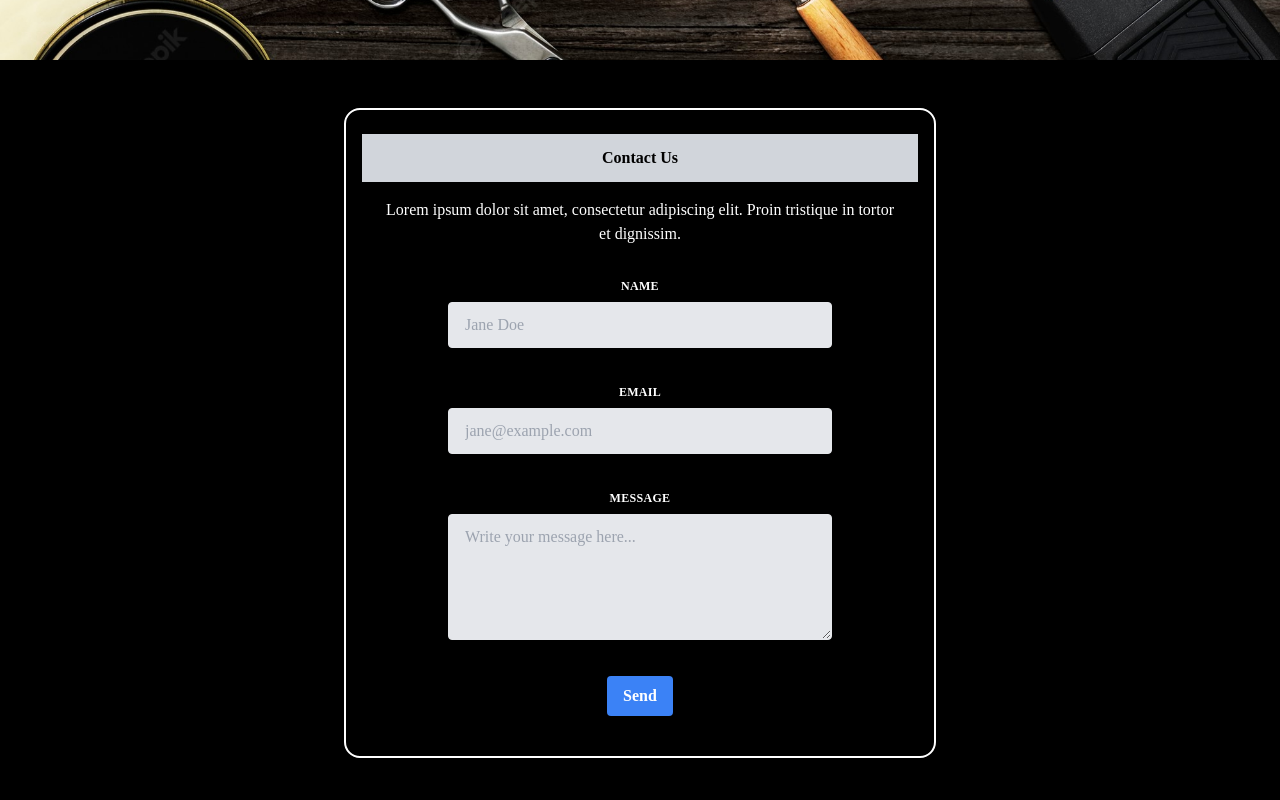
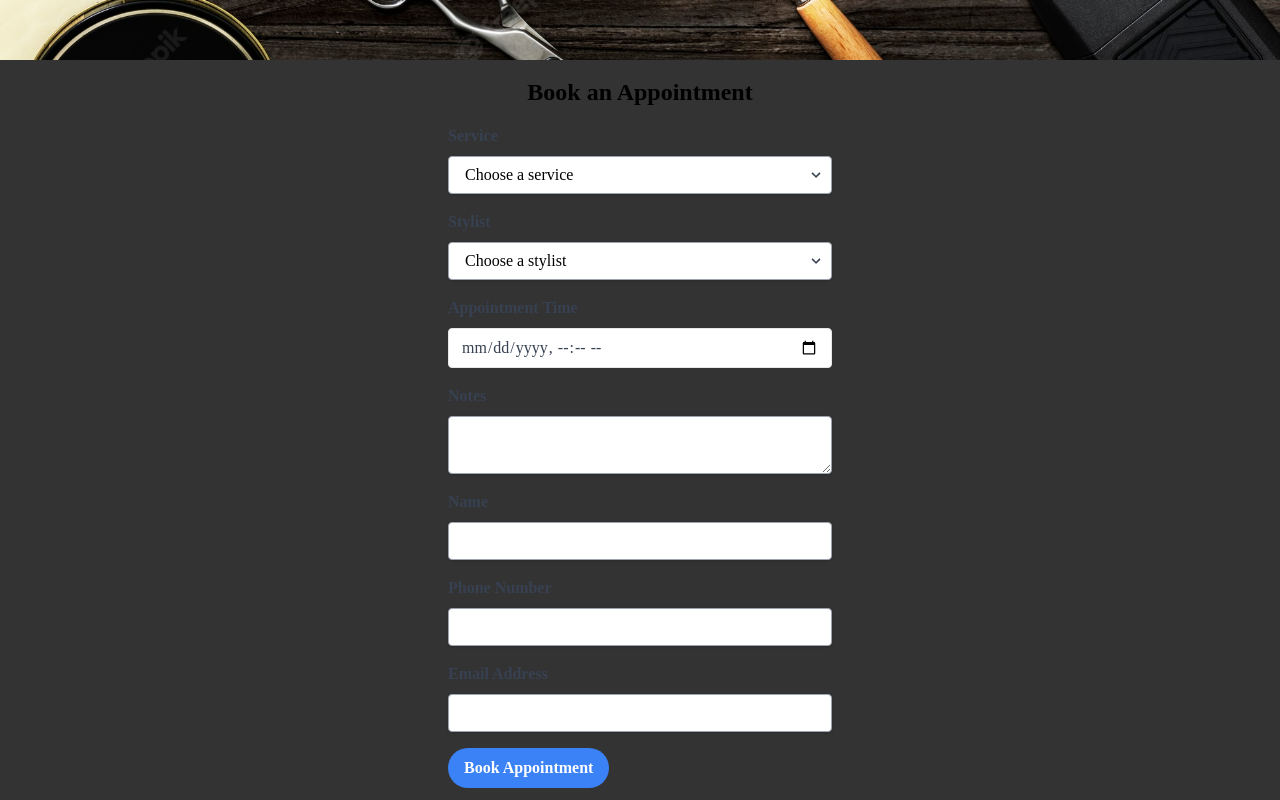
Before and after one commit to Ammad-786/cardsReact, a React (Create React App) app: page / in a window 1280 px wide. Shown: the part 2340-3140 px from the top of the page. Built offline with nearby package versions, Linux system fonts and the light colour scheme.

Commit message:
appointment work

```diff
--- a/package.json
+++ b/package.json
@@ -7,6 +7,7 @@
     "@testing-library/react": "^13.4.0",
     "@testing-library/user-event": "^13.5.0",
     "axios": "^1.2.2",
+    "console": "^0.7.2",
     "flask": "^0.2.10",
     "framer-motion": "^8.0.2",
     "react": "^18.2.0",
--- a/src/App.js
+++ b/src/App.js
@@ -5,7 +5,7 @@ import Navbar from './components/Navbar';
 import Services from './components/Services';
 import Footer from './components/Footer';
 import Contact from './components/Contact';
-// import AppointmentPage from './components/AppointmentPage';
+import AppointmentPage from './components/AppointmentPage';
 
 function App() {
   return (
@@ -14,7 +14,7 @@ function App() {
       <Home/>
       <AboutUs/>
       <Services/>
-      {/* <AppointmentPage/> */}
+      <AppointmentPage/>
       <Contact/>
       <Footer/>
     </>
--- a/src/components/AppointmentPage.jsx
+++ b/src/components/AppointmentPage.jsx
@@ -6,13 +6,33 @@ function AppointmentPage() {
   const [selectedStylist, setSelectedStylist] = useState('');
   const [appointmentTime, setAppointmentTime] = useState('');
   const [appointmentNotes, setAppointmentNotes] = useState('');
+  const [appointmentName, setAppointmentName] = useState('');
+  const [phoneNumber, setPhoneNumber] = useState('');
+  const [emailAddress, setEmailAddress] = useState('');
 
   // list of available services and stylists for the salon
   const services = ['Haircut', 'Color', 'Blowout', 'Updo'];
   const stylists = ['Alice', 'Bob', 'Charlie', 'Diane'];
 
   const handleSubmit = (event) => {
+    console.log('handleSubmit function called');
     event.preventDefault();
+    console.log('selectedService:', selectedService);
+    console.log('selectedStylist:', selectedStylist);
+    console.log('appointmentTime:', appointmentTime);
+    console.log('appointmentNotes:', appointmentNotes);
+    console.log('appointmentName:', appointmentName);
+    console.log('phoneNumber:', phoneNumber);
+    console.log('emailAddress:', emailAddress);
+    console.log({
+      selectedService,
+      selectedStylist,
+      appointmentTime,
+      appointmentNotes,
+      appointmentName,
+      phoneNumber,
+      emailAddress
+    });
     // save the appointment details to the database or some other backend service
   }
 
@@ -87,19 +107,57 @@ function AppointmentPage() {
           <textarea
             id="appointmentNotes"
             name="appointmentNotes"
-              className="appearance-none border rounded w-full py-2 px-3 text-gray-700 leading-tight focus:outline-none focus:shadow-outline"
+            className="block appearance-none w-full bg-white border border-gray-400 hover:border-gray-500 px-4 py-2 pr-8 rounded shadow leading-tight focus:outline-none focus:shadow-outline"
             value={appointmentNotes}
             onChange={(event) => setAppointmentNotes(event.target.value)}
+            required
           />
         </div>
-              <div className="flex items-center justify-between">
-              <button
-                       type="submit"
-                       className="bg-blue-500 hover:bg-blue-700 text-white font-bold py-2 px-4 rounded focus:outline-none focus:shadow-outline"
-                     >
+        <div className="mb-4">
+          <label className="block font-bold mb-2 text-gray-700" htmlFor="appointmentName">
+          Name
+          </label>
+          <input
+            type="text"
+            id="appointmentName"
+            name="appointmentName"
+            className="block appearance-none w-full bg-white border border-gray-400 hover:border-gray-500 px-4 py-2 pr-8 rounded shadow leading-tight focus:outline-none focus:shadow-outline"
+            value={appointmentName}
+            onChange={(event) => setAppointmentName(event.target.value)}
+            required
+          />
+        </div>
+        <div className="mb-4">
+          <label className="block font-bold mb-2 text-gray-700" htmlFor="phoneNumber">
+            Phone Number
+          </label>
+          <input
+            type="tel"
+            id="phoneNumber"
+            name="phoneNumber"
+            className="block appearance-none w-full bg-white border border-gray-400 hover:border-gray-500 px-4 py-2 pr-8 rounded shadow leading-tight focus:outline-none focus:shadow-outline"
+            value={phoneNumber}
+            onChange={(event) => setPhoneNumber(event.target.value)}
+            required
+          />
+        </div>
+        <div className="mb-4">
+          <label className="block font-bold mb-2 text-gray-700" htmlFor="emailAddress">
+            Email Address
+          </label>
+          <input
+            type="email"
+            id="emailAddress"
+            name="emailAddress"
+            className="block appearance-none w-full bg-white border border-gray-400 hover:border-gray-500 px-4 py-2 pr-8 rounded shadow leading-tight focus:outline-none focus:shadow-outline"
+            value={emailAddress}
+            onChange={(event) => setEmailAddress(event.target.value)}
+            required
+          />
+        </div>
+        <button type="submit" className="px-4 py-2 font-bold text-white bg-blue-500 rounded-full hover:bg-blue-700 focus:outline-none focus:shadow-outline-blue active:bg-blue-800">
           Book Appointment
         </button>
-            </div>
       </form>
     </motion.div>
   );
--- a/src/components/Contact.jsx
+++ b/src/components/Contact.jsx
@@ -3,7 +3,7 @@ import React from 'react';
 const Contact= () => {
 
     return (
-    <div className='bg-black h-screen '>
+    <div className='bg-black '>
       <div className="container mx-auto p-12 ">
             <div className="flex flex-wrap mx-auto justify-center text-center">
                 <div className="w-full md:w-1/2 px-4 py-6 border-2 border-white rounded-2xl">
--- a/src/components/Home.jsx
+++ b/src/components/Home.jsx
@@ -53,7 +53,7 @@ const Home = () => {
                 {showForm && (
                   <motion.form
                     initial={{ y: -100 }}
-                    animate={{ y: 0 }}
+                    animate={{ y: 40 }}
                     exit={{ y: 100 }}
                     className="appointment-form bg-white rounded-lg shadow-lg p-4 w-[280px] md:w-[280px] md:h-[390px] text-center"
                   >
```
Also changed, not shown: 1 other file (tests, documents, lock files or other folders). Lines whose indentation alone changed are shown as unchanged.
